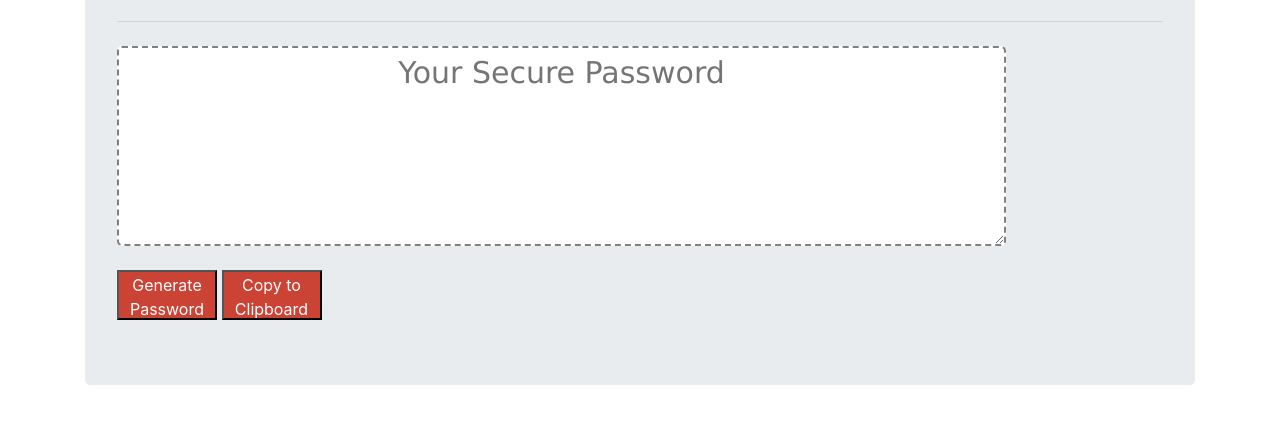
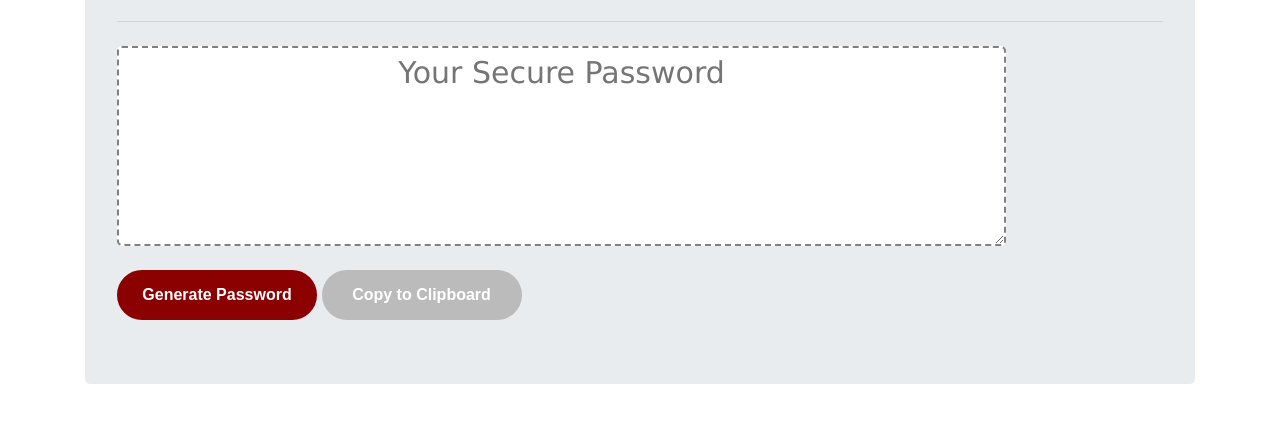
Before and after one commit to jilienecircelli/password-generator, a plain HTML site: page index.html in a window 1280 px wide. Shown: the part 166-590 px from the top of the page. Drawn offline with nearby package versions, Linux system fonts and the light colour scheme.

Commit message:
updated css button styles

```diff
--- a/style.css
+++ b/style.css
@@ -22,15 +22,30 @@ textarea {
     text-align: center;
 }
 
-button {
+button,
+#generate {
     height: 50px;
-    width: 100px;
-    background-color: #CB4335;
-    border-style: #CB4335 2px;
-    border-radius: 20px 20px;
+    width: 200px;
+    background-color: #8b0000;
+    border: #8b0000;
+    border-radius: 60px;
+    border-style: solid;
     color: white;
-    font-family: 'Lucida Sans', 'Lucida Sans Regular', 'Lucida Grande', 'Lucida Sans Unicode', Geneva, Verdana, sans-serif;
-    font-style: bold;
+    font-family: Arial, Helvetica, sans-serif;
+    font-weight: bold;
+}
+
+button,
+#copy {
+    height: 50px;
+    width: 200px;
+    background-color: #bbbbbb;
+    border: #bbbbbb;
+    border-radius: 60px;
+    border-style: solid;
+    color: white;
+    font-family: Arial, Helvetica, sans-serif;
+    font-weight: bold;
 }
 
 .btn-flow {
```
